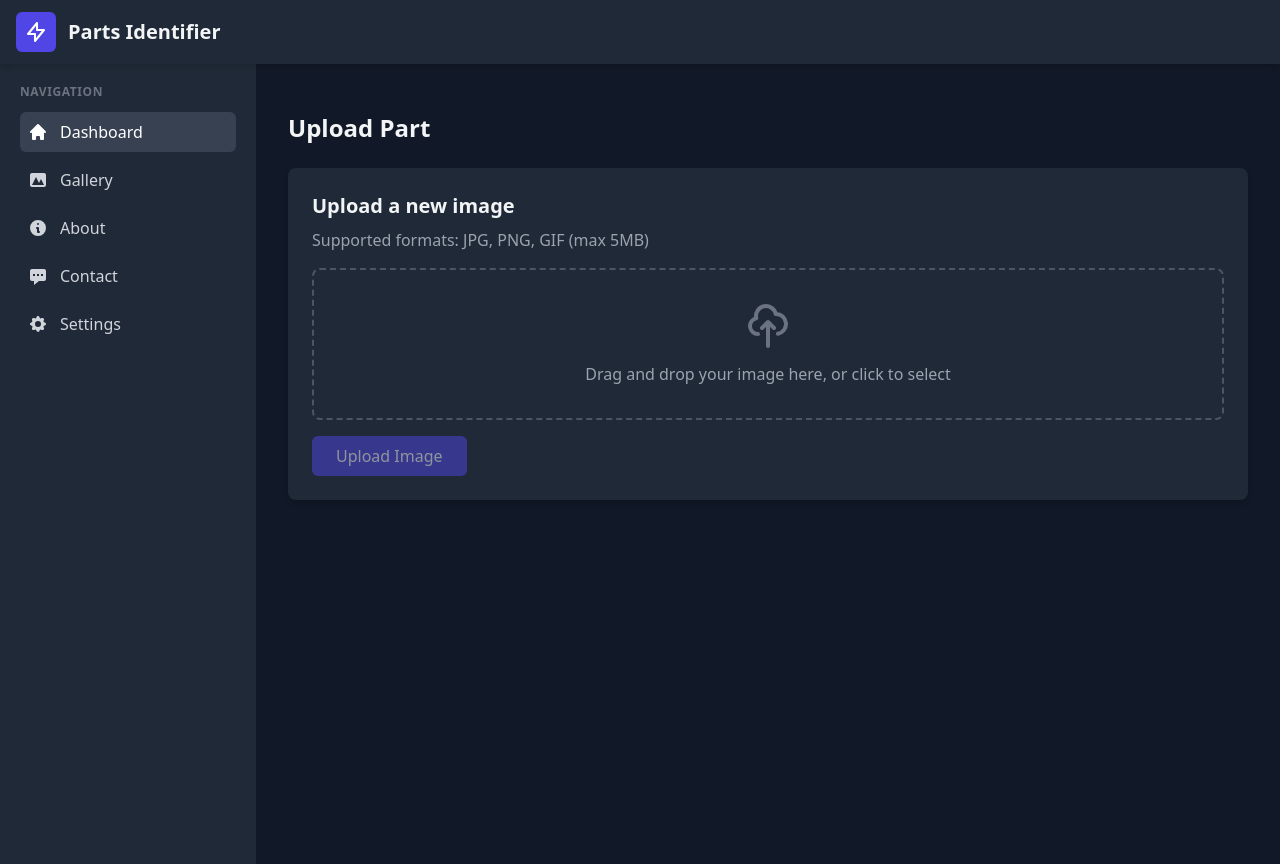
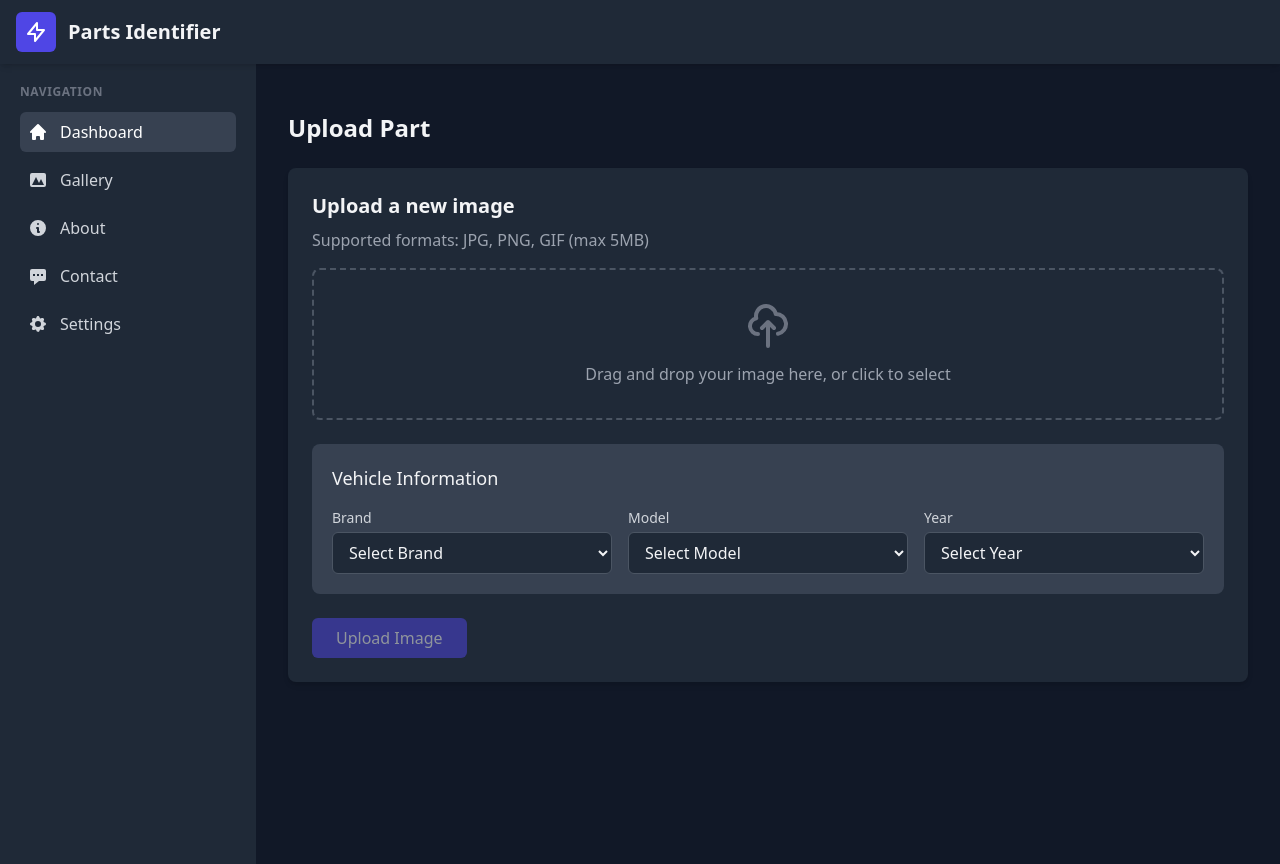
Before and after one commit to joesprankle/buider-madness-2025, a Vue app: page / in a window 1280 px wide. Built offline with nearby package versions, Linux system fonts and the light colour scheme.

Commit message:
added for field to app.vue and lambda funtion

```diff
--- a/src/App.vue
+++ b/src/App.vue
@@ -147,6 +147,52 @@
             />
           </div>
 
+          <!-- Vehicle Information Form -->
+          <div class="mt-6 mb-6 bg-gray-700 p-5 rounded-lg">
+            <h3 class="text-lg font-medium mb-4">Vehicle Information</h3>
+
+            <div class="grid grid-cols-1 md:grid-cols-3 gap-4">
+              <!-- Brand Dropdown -->
+              <div>
+                <label for="brand" class="block text-sm font-medium text-gray-300 mb-1">Brand</label>
+                <select
+                  id="brand"
+                  v-model="vehicleInfo.brand"
+                  class="w-full bg-gray-800 border border-gray-600 rounded-md py-2 px-3 text-gray-100 focus:outline-none focus:ring-2 focus:ring-indigo-500"
+                >
+                  <option value="" disabled>Select Brand</option>
+                  <option v-for="brand in brandOptions" :key="brand" :value="brand">{{ brand }}</option>
+                </select>
+              </div>
+
+              <!-- Model Dropdown -->
+              <div>
+                <label for="model" class="block text-sm font-medium text-gray-300 mb-1">Model</label>
+                <select
+                  id="model"
+                  v-model="vehicleInfo.model"
+                  class="w-full bg-gray-800 border border-gray-600 rounded-md py-2 px-3 text-gray-100 focus:outline-none focus:ring-2 focus:ring-indigo-500"
+                >
+                  <option value="" disabled>Select Model</option>
+                  <option v-for="model in modelOptions" :key="model" :value="model">{{ model }}</option>
+                </select>
+              </div>
+
+              <!-- Year Dropdown -->
+              <div>
+                <label for="year" class="block text-sm font-medium text-gray-300 mb-1">Year</label>
+                <select
+                  id="year"
+                  v-model="vehicleInfo.year"
+                  class="w-full bg-gray-800 border border-gray-600 rounded-md py-2 px-3 text-gray-100 focus:outline-none focus:ring-2 focus:ring-indigo-500"
+                >
+                  <option value="" disabled>Select Year</option>
+                  <option v-for="year in yearOptions" :key="year" :value="year">{{ year }}</option>
+                </select>
+              </div>
+            </div>
+          </div>
+
           <div class="mt-4 flex flex-col sm:flex-row justify-between sm:items-center">
             <div v-if="uploadStatus" class="mb-3 sm:mb-0">
               <p v-if="uploadStatus === 'uploading'" class="text-indigo-400">
@@ -266,7 +312,19 @@ export default {
       lambdaFunctionUrl: 'https://voua4ser6udf4xkwhfnqe477va0sbcyd.lambda-url.us-east-1.on.aws/',
       selectedFile: null,
       selectedFileType: '',
-      partsData: null // Will store the returned parts data from API
+      partsData: null, // Will store the returned parts data from API
+
+      // Vehicle information form data
+      vehicleInfo: {
+        brand: '',
+        model: '',
+        year: ''
+      },
+
+      // Dropdown options
+      brandOptions: ['Toyota', 'Chevy', 'Ford'],
+      modelOptions: ['Van', 'Truck', 'Passenger Car'],
+      yearOptions: ['2020', '2021', '2022', '2023', '2024', '2025']
     }
   },
   methods: {
@@ -342,17 +400,23 @@ export default {
         const filename = `image-${Date.now()}.${getExtension(this.selectedFileType)}`;
         console.log(`Generated filename: ${filename}`);
 
-        // Prepare payload for Lambda function
+        // Prepare payload for Lambda function with vehicle info
         const payload = {
           image: this.imagePreview, // This includes the base64 data
           filename: filename,
-          contentType: this.selectedFileType
+          contentType: this.selectedFileType,
+          vehicleInfo: {
+            brand: this.vehicleInfo.brand,
+            model: this.vehicleInfo.model,
+            year: this.vehicleInfo.year
+          }
         };
 
         console.log('Sending to Lambda:', {
           url: this.lambdaFunctionUrl,
           contentType: this.selectedFileType,
-          imageSize: this.imagePreview.length
+          imageSize: this.imagePreview.length,
+          vehicleInfo: this.vehicleInfo
         });
 
         // Send to Lambda function
```
Also changed, not shown: 1 other file (tests, documents, lock files or other folders).
